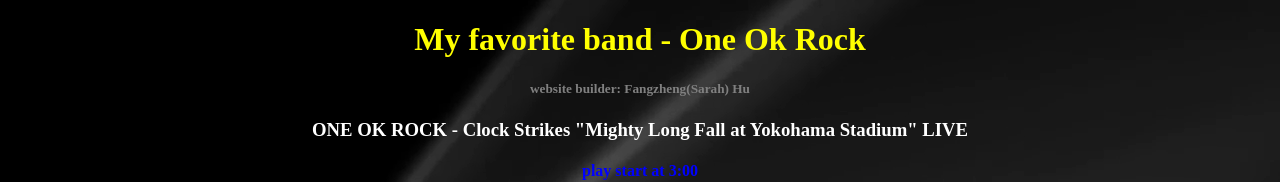
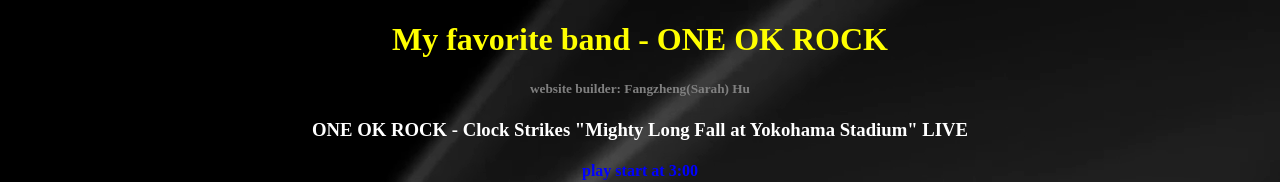
Before and after one commit to fhu49-1766427/fhu49-1766427.github.io, a plain HTML site: page embeddingOriginalWork.html in a window 1280 px wide. Shown: the top 182 px of the page. Drawn offline with Linux system fonts and the light colour scheme.

Commit message:
Add files via upload

```diff
--- a/embeddingOriginalWork.html
+++ b/embeddingOriginalWork.html
@@ -2,10 +2,10 @@
 <html>
 
     <head>
-        <title>ONE OK ROCK LIVE 2014</title>
+        <title>INFO 101 AC - Sarah Hu</title>
     </head>
     <body>
-        <h1 style="color:yellow;" align="center">My favorite band - One Ok Rock</h1>
+        <h1 style="color:yellow;" align="center">My favorite band - ONE OK ROCK</h1>
         <h5 style="color:grey;" align="center">website builder: Fangzheng(Sarah) Hu</h5>
 
         <body background="grey.png">
```
